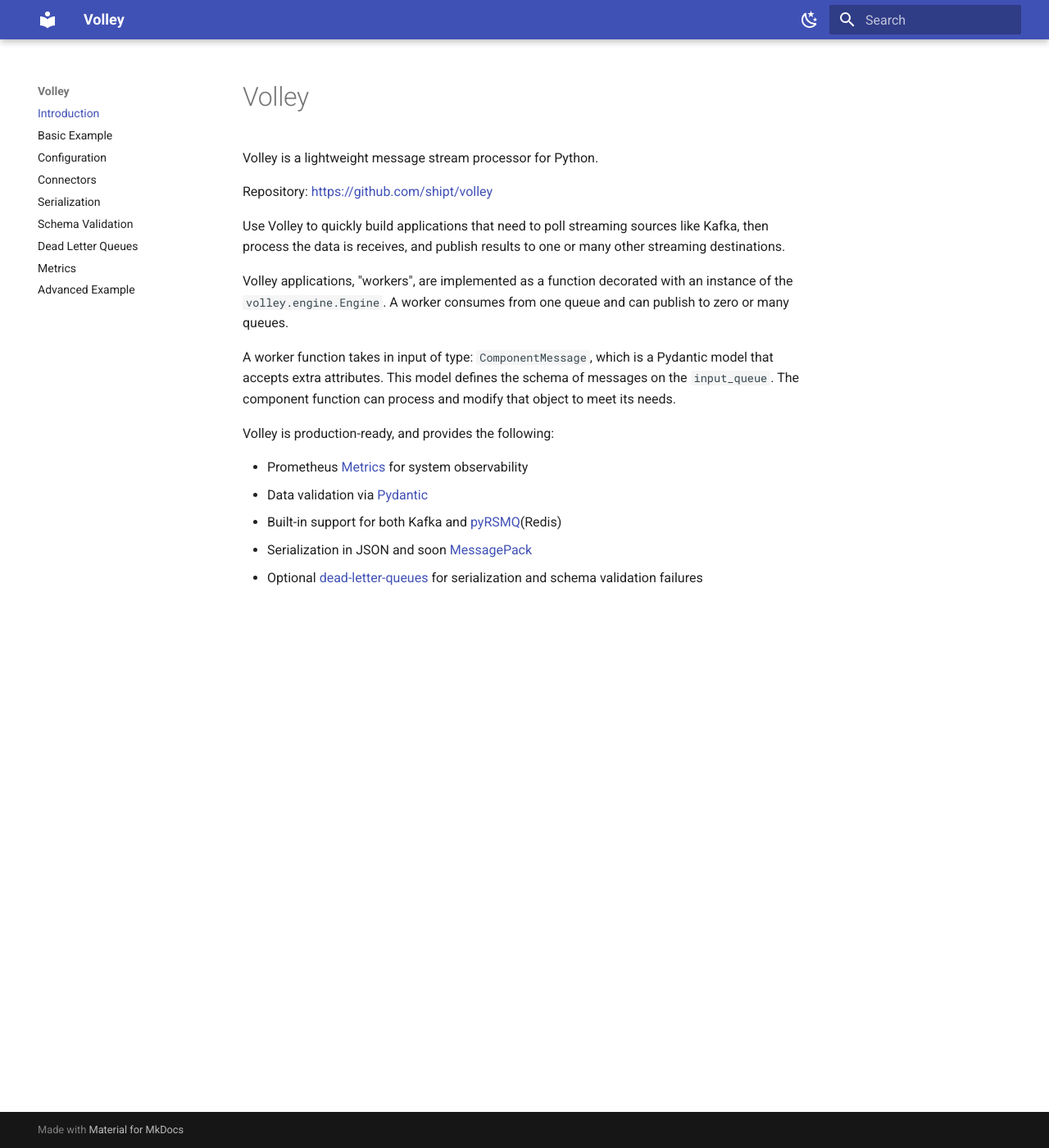
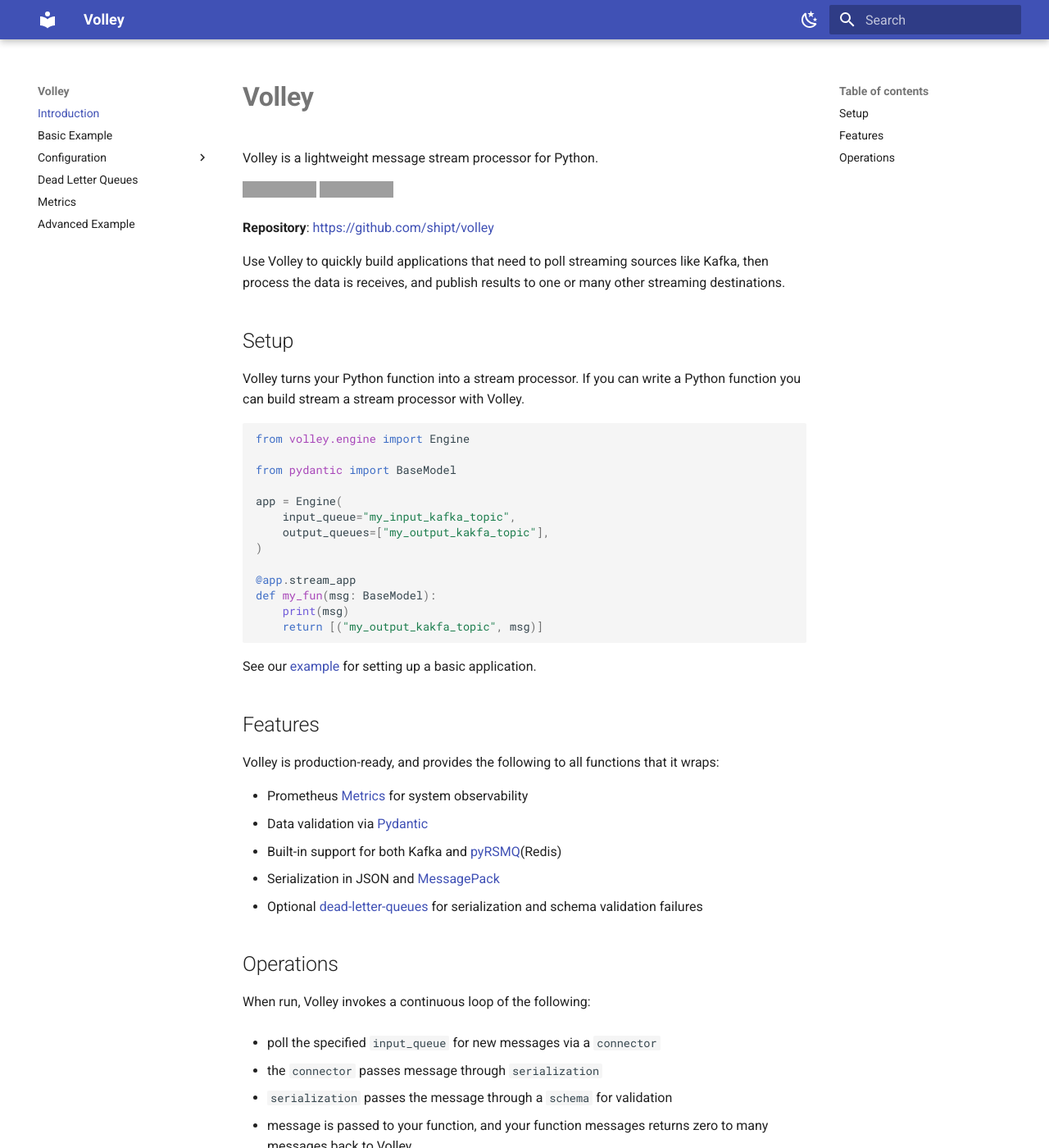
Before and after one commit to shipt/py-volley, an MkDocs documentation site: the page built from docs/docs/index.md, in a window 1280 px wide and 1400 px high. Shown: the whole window at 82% size. Built offline with MkDocs 1.6.1 and Material for MkDocs 9.7.7, drawn with Linux system fonts in a browser that asks for light colours; some of the changed text lies outside the part shown; grey boxes are pictures that could not be loaded.

Commit message:
add bunch docs

````diff
--- a/docs/docs/index.md
+++ b/docs/docs/index.md
@@ -1,19 +1,70 @@
-# Volley
+# **Volley**
 
 Volley is a lightweight message stream processor for Python.
 
-Repository: [https://github.com/shipt/volley](https://github.com/shipt/volley)
+<a href="https://drone.shipt.com/shipt/volley" target="_blank">
+    <img src="https://drone.shipt.com/api/badges/shipt/volley/status.svg?ref=refs/heads/main" alt="Test">
+</a>
+<a href="https://codecov.io/gh/shipt/volley" target="_blank">
+    <img src="https://codecov.io/gh/shipt/volley/branch/main/graph/badge.svg?token=axP0uxJwPX" alt="Test">
+</a>
+
+**Repository**: [https://github.com/shipt/volley](https://github.com/shipt/volley)
 
 Use Volley to quickly build applications that need to poll streaming sources like Kafka, then process the data is receives, and publish results to one or many other streaming destinations.
 
-Volley applications, "workers", are implemented as a function decorated with an instance of the `volley.engine.Engine`. A worker consumes from one queue and can publish to zero or many queues.
 
-A worker function takes in input of type: `ComponentMessage`, which is a Pydantic model that accepts extra attributes. This model defines the schema of messages on the `input_queue`. The component function can process and modify that object to meet its needs.
+## Setup
 
-Volley is production-ready, and provides the following:
+Volley turns your Python function into a stream processor. If you can write a Python function you can build stream a stream processor with Volley.
+
+```python
+from volley.engine import Engine
+
+from pydantic import BaseModel
+
+app = Engine(
+    input_queue="my_input_kafka_topic",
+    output_queues=["my_output_kakfa_topic"],
+)
+
+@app.stream_app
+def my_fun(msg: BaseModel):
+    print(msg)
+    return [("my_output_kakfa_topic", msg)]
+
+```
+
+See our [example](./example.md) for setting up a basic application.
+
+
+## Features
+
+Volley is production-ready, and provides the following to all functions that it wraps:
 
 - Prometheus [Metrics](./metrics.md) for system observability
 - Data validation via [Pydantic](https://pydantic-docs.helpmanual.io/)
 - Built-in support for both Kafka and [pyRSMQ](https://github.com/mlasevich/PyRSMQ)(Redis)
-- Serialization in JSON and soon [MessagePack](https://msgpack.org/index.html)
+- Serialization in JSON and [MessagePack](https://msgpack.org/index.html)
 - Optional [dead-letter-queues](deadletterqueue.md) for serialization and schema validation failures
+
+## Operations
+
+When run, Volley invokes a continuous loop of the following:
+
+  - poll the specified `input_queue` for new messages via a `connector`
+
+  - the `connector` passes message through `serialization`
+
+  - `serialization` passes the message through a `schema` for validation
+
+  - message is passed to your function, and your function messages returns zero to many messages back to Volley
+
+  - message passes through schema validation for specified for the `output_queue`
+
+  - message is serialized for `output_queue`
+
+  - `connector` publishes message to `output_queue`
+
+
+Messages that fail either `serialization` or `validation` are routed to a [dead-letter-queue](./deadletterqueue.md), if specified.
--- a/docs/mkdocs.yml
+++ b/docs/mkdocs.yml
@@ -14,10 +14,12 @@
 nav:
   - Introduction: 'index.md'
   - Basic Example: 'example.md'
-  - Configuration: 'configuration.md'
-  - Connectors: 'connectors.md'
-  - Serialization: 'serialization.md'
-  - Schema Validation: 'validation.md'
+  - Configuration:
+    - Queues: 'queue_config.md'
+    - Application: 'engine.md'
+    - Connectors: 'connectors.md'
+    - Serializers: 'serialization.md'
+    - Schema Validation: 'validation.md'
   - Dead Letter Queues: 'deadletterqueue.md'
   - Metrics: 'metrics.md'
   - Advanced Example: 'advanced_example.md'
@@ -31,6 +33,7 @@
 - admonition
 - codehilite
 - extra
+- pymdownx.snippets
 - pymdownx.superfences:
     custom_fences:
     - name: mermaid
@@ -39,3 +42,6 @@
 - pymdownx.tabbed
 extra_css:
   - stylesheets/extra.css
+plugins:
+  - search
+  - mkdocstrings
--- a/pyproject.toml
+++ b/pyproject.toml
@@ -46,6 +46,7 @@
 mkdocs-material = "^7.3.6"
 mdx-include = "^1.4.1"
 mkdocs-markdownextradata-plugin = "^0.2.4"
+mkdocstrings = "^0.16.2"
 
 [tool.isort]
 profile = "black"
````
Also changed, not shown: docs/docs/README.md (deleted, +0 -179 lines), docs/docs/connectors.md (+30 -15 lines), docs/docs/engine.md (+11 -13 lines), docs/docs/configuration.md (deleted), 4 other files.
